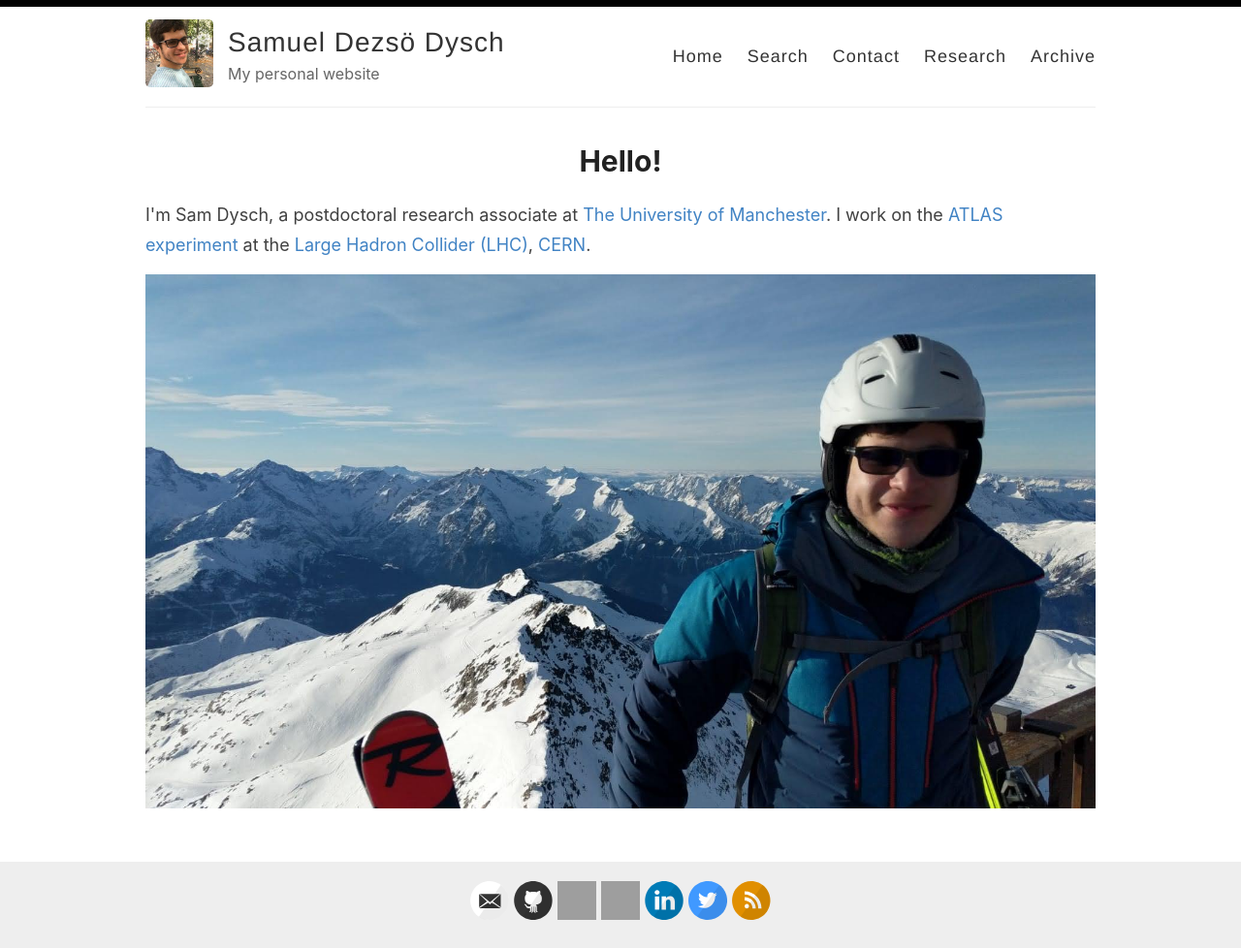
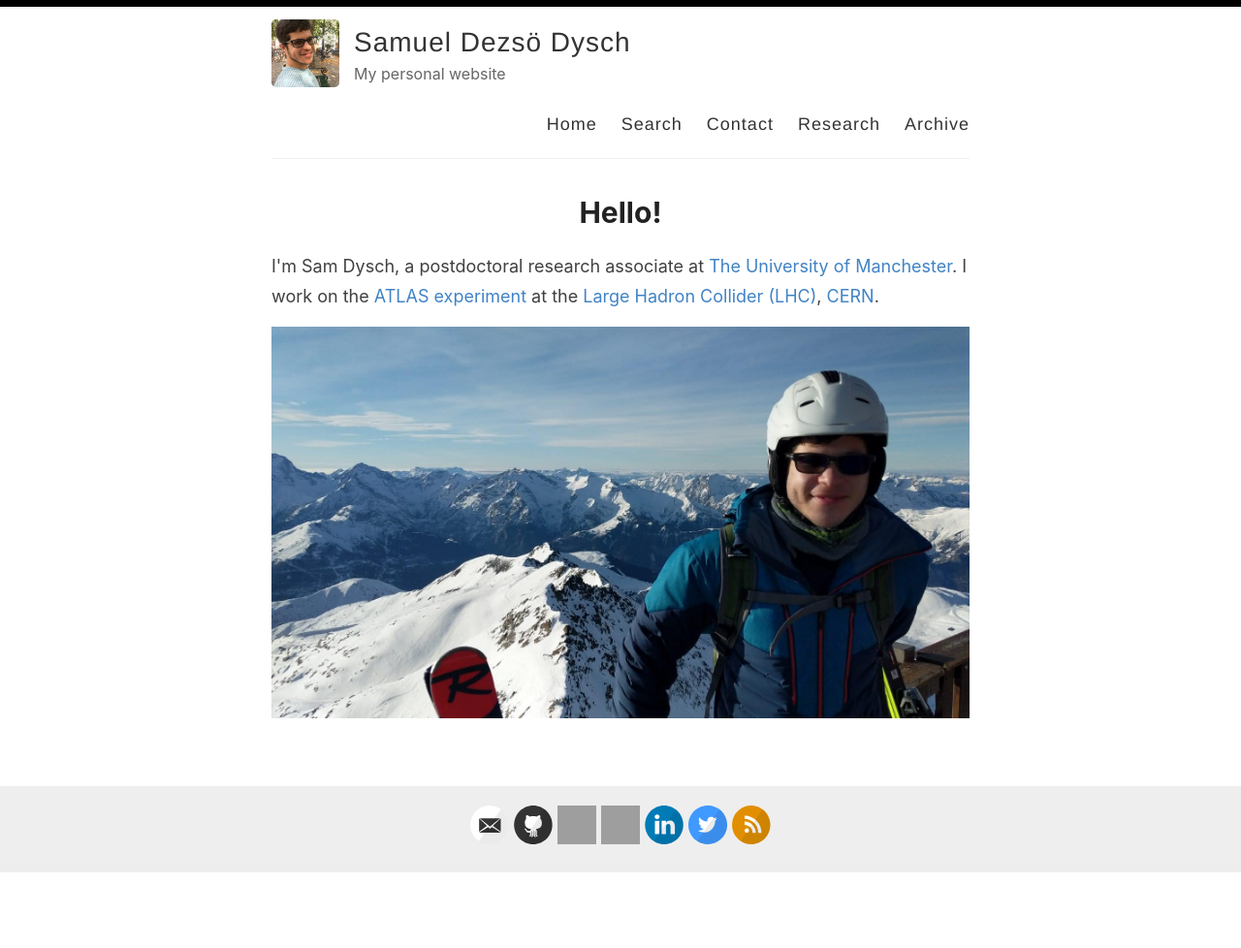
Before and after one commit to sdysch/sdysch.github.io_test, a Jekyll site: the page built from index.html, in a window 1280 px wide. Shown: the whole page at 97% size. Built offline with Jekyll 4.4.1, drawn with Linux system fonts in a browser that asks for light colours; after the commit the page ends 901 px from its top, so only the background shows below that; grey boxes are pictures that could not be loaded.

Commit message:
Revert "Change width"
This reverts commit 030eb7c18c9f2ba5da1309afad7d10e44223a905.

```diff
--- a/assets/style.scss
+++ b/assets/style.scss
@@ -32,8 +32,7 @@ body {
 
 .container {
   margin: 0 auto;
-  /*max-width: 740px;*/
-  max-width: 1000px;
+  max-width: 740px;
   padding: 0 10px;
   width: 100%;
 }
```
